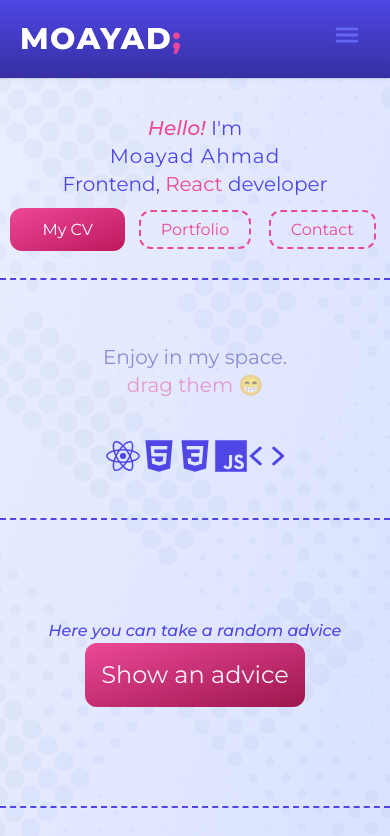
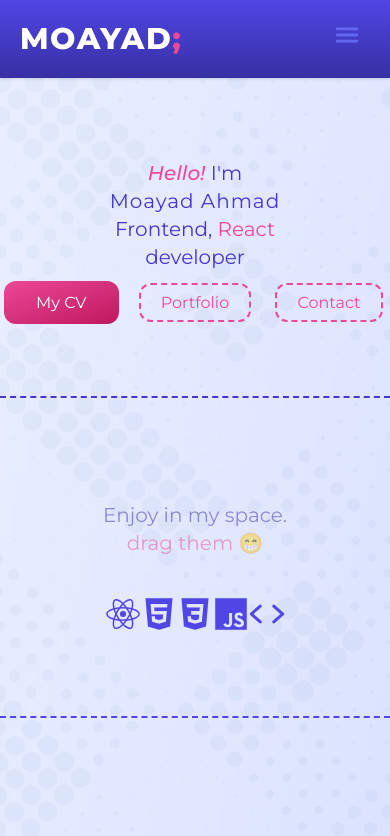
Before and after one commit to Moayad7/Moayad-Portfolio, a React (Create React App) app: page / in a window 390 px wide. Shown: the top 836 px of the page. Built offline with nearby package versions, Linux system fonts and the light colour scheme; no server answers.

Commit message:
adding-push

```diff
--- a/src/pages/Home/Advices/Advices.jsx
+++ b/src/pages/Home/Advices/Advices.jsx
@@ -13,7 +13,7 @@ function Advices() {
 
 
   return (
-    <div className=" border-b-2 border-dashed border-indigo-600 h-72 sm:h-full py-9 md:py-14 flex flex-col justify-center items-center lg:order-3 relative">
+    <div className=" border-b-2 border-dashed border-indigo-600 h-80 sm:h-full py-9 md:py-14 flex flex-col justify-center items-center lg:order-3 relative">
         <h1 className='text-indigo-600 italic'>Here you can take a random advice</h1>
         <ShowButton modalOpen={modalOpen} close={close} open={open}></ShowButton>
         <AnimatePresence
--- a/src/pages/Home/DragItem.jsx
+++ b/src/pages/Home/DragItem.jsx
@@ -10,7 +10,7 @@ const Index = () => {
   return (
     <motion.div
       ref={constraintsRef}
-      className=' border-b-2 border-dashed border-indigo-600 text-4xl sm:text-3xl text-indigo-600 items-center h-60 lg:h-full  w-full flex  justify-center overflow-hidden'
+      className='h-80 border-b-2 border-dashed border-indigo-600 text-4xl sm:text-3xl text-indigo-600 items-center h-60 lg:h-full  w-full flex  justify-center overflow-hidden'
     >
         <h1 className='text-xl sm:text-4xl absolute z-[0] opacity-50 w-full text-center text-indigo-800 pb-14'>Enjoy in my space.<br/><span className='text-xl sm:text-3xl text-pink-500'>drag them &#128513;</span></h1>
         <motion.div
--- a/src/pages/Home/Title.jsx
+++ b/src/pages/Home/Title.jsx
@@ -13,13 +13,13 @@ const item = {
 
 export const Title = () => {
   return (
-    <div className='lg:h-80 grid items-center  border-b-2 border-dashed border-indigo-600 py-9 md:py-14 lg:py14 order-first sm:order-first lg:order-2'>
-        <h1 className=' text-center text-indigo-600 text-xl md:text-3xl xl:text-4xl'>
+    <div className='h-80 flex flex-col justify-center items-center  border-b-2 border-dashed border-indigo-700 py-9 md:py-14 lg:py14 order-first sm:order-first lg:order-2'>
+        <h1 className=' text-center bold text-indigo-700 text-xl md:text-3xl xl:text-4xl'>
             <span className='italic text-pink-500'>Hello! </span>I'm<br/>
             <motion.span variants={item} initial='hidden' animate='visible' className='bold tracking-wider'>Moayad Ahmad</motion.span><br/>
-            Frontend, <span className='text-pink-500'>React </span>developer
+            Frontend, <span className='text-pink-500'>React<br/> </span>developer
         </h1>
-        <div className='grid grid-cols-3 px-1 xl:px-14'>
+        <div className='grid grid-cols-3 px-1 gap-5 xl:px-14'>
             <Buttons name="My CV" url='https://drive.google.com/file/d/1ngG-Kas_WQya5veSOwLyY4r7W6jBZ3jP/view?usp=sharing'/>
             <Buttons name="Portfolio" url='../Portfolio'/>
             <Buttons name="Contact" url='../Contact'/>
```
